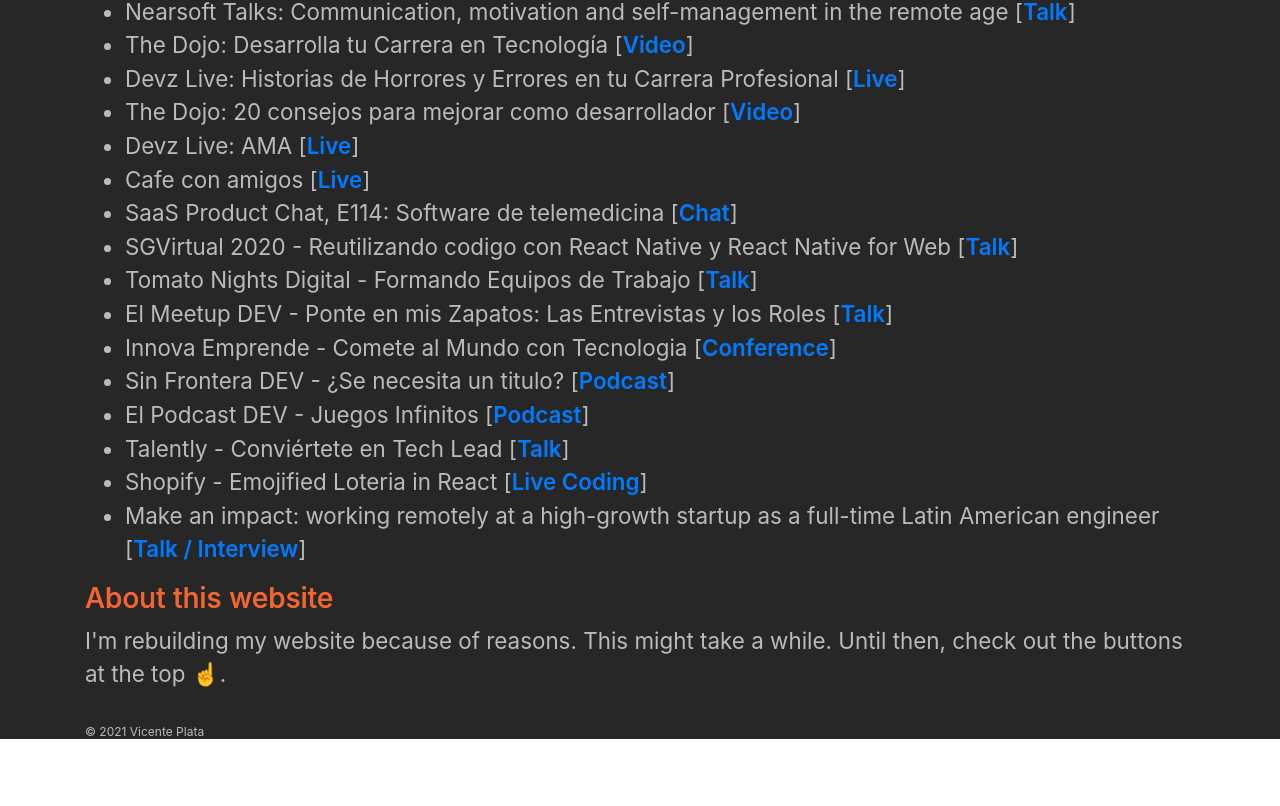
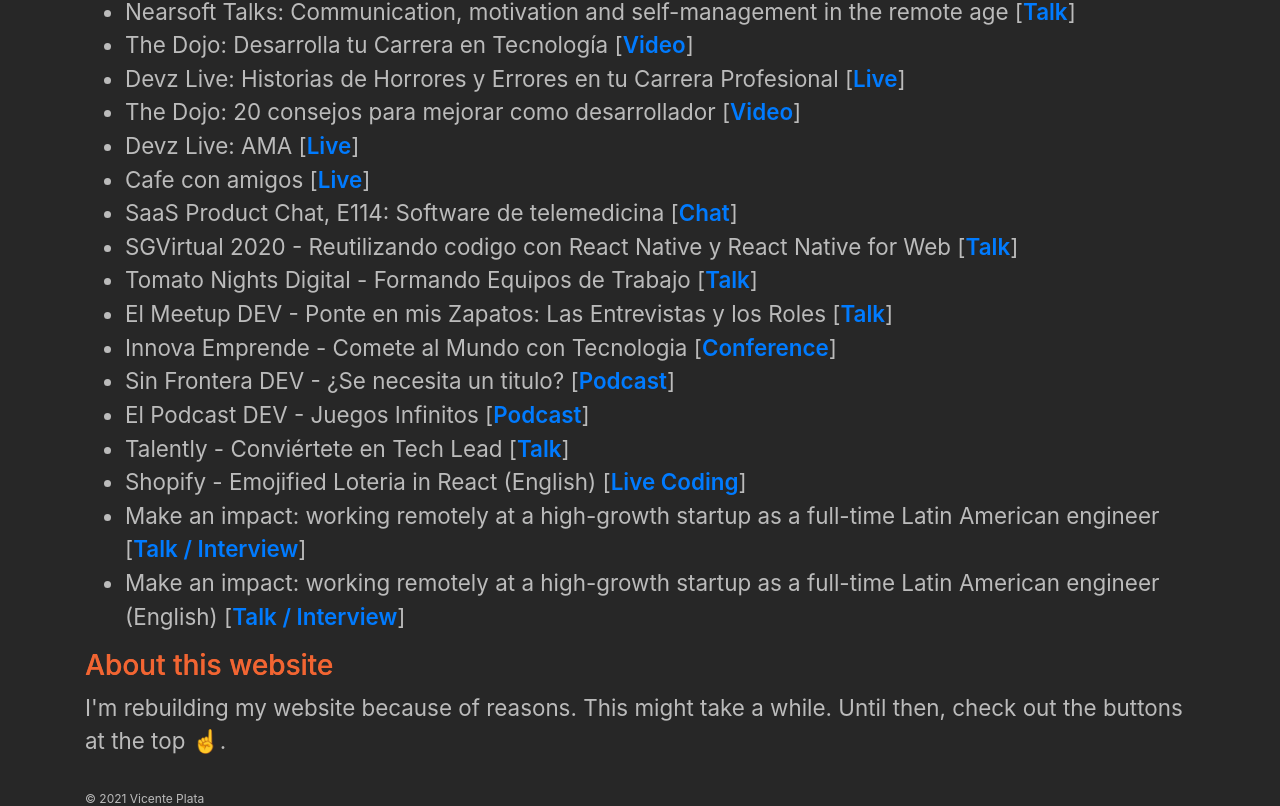
Before and after one commit to xnt/xnt.github.io, a React (Create React App) app: page /#/ in a window 1280 px wide. Shown: the part 1448-2254 px from the top of the page. Before the commit the page ends 2187 px from the top, so only its background shows below. Built offline with nearby package versions, Linux system fonts and the light colour scheme.

Commit message:
Add newest Terminal talk

```diff
--- a/src/guest-appearances.ts
+++ b/src/guest-appearances.ts
@@ -95,11 +95,16 @@
   new Appearance(
     "https://www.youtube.com/watch?v=SwRKNuQhLrs",
     "Live Coding",
-    "Shopify - Emojified Loteria in React"
+    "Shopify - Emojified Loteria in React (English)"
   ),
   new Appearance(
     "https://www.youtube.com/watch?v=0zC9rHjRqZ0",
     "Talk / Interview",
     "Make an impact: working remotely at a high-growth startup as a full-time Latin American engineer"
   ),
+  new Appearance(
+    "https://www.youtube.com/watch?v=5enQPoXuzjs",
+    "Talk / Interview",
+    "Make an impact: working remotely at a high-growth startup as a full-time Latin American engineer (English)"
+  ),
 ];
```
